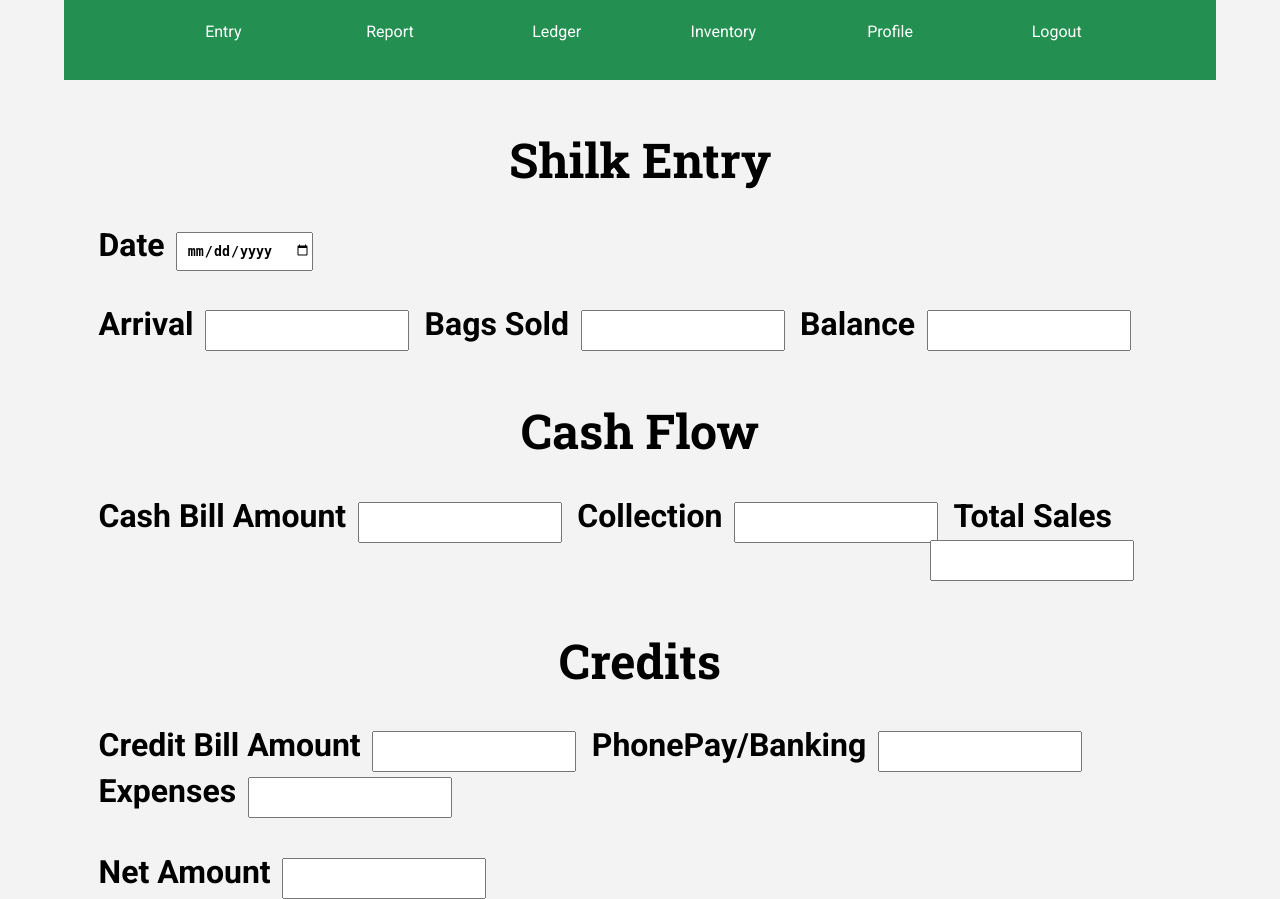
After one commit to sheikhjebran/vegitables, a Django app: page /shilk_entry in a window 1280 px wide. The commit adds this page. Run offline with Django 4.2, Linux system fonts and the light colour scheme; a user stored in the database is signed in; some libraries are stand-ins or nearby versions.

Commit message:
Upload design

```diff
--- a/requirements.txt
+++ b/requirements.txt
@@ -11,4 +11,3 @@ pipreqs
 python-decouple
 JsonDecoder
 selenium
-webdriver_manager
--- a/vegitable/shops/urls.py
+++ b/vegitable/shops/urls.py
@@ -66,7 +66,7 @@ urlpatterns = [
     path('sales_bill_report', views.sales_bill_report, name='sales_bill_report'),
     path('report_sales_bill', views.report_sales_bill, name='report_sales_bill'),
     path('generate_sales_bill_report', views.generate_sales_bill_report, name='generate_sales_bill_report'),
-    path('rmc_report',views.rmc_report,name='rmc_report'),
+    path('rmc_report', views.rmc_report, name='rmc_report'),
 
     # Customer Ledger
     path('customer_ledger', views.customer_ledger, name='customer_ledger'),
@@ -88,12 +88,16 @@ urlpatterns = [
     path('inventory/next/<int:page_number>', views.inventory_next_page, name="inventory_next_page"),
 
     # Credit Bill Entry
-    path('credit_bill_entry',views.credit_bill_entry,name="credit_bill_entry"),
-    path('search_credit',views.search_credit,name="search_credit"),
-    path('add_credit_bill_amount', views.add_new_credit_bill_entry,name="add_new_credit_bill_entry"),
+    path('credit_bill_entry', views.credit_bill_entry, name="credit_bill_entry"),
+    path('search_credit', views.search_credit, name="search_credit"),
+    path('add_credit_bill_amount', views.add_new_credit_bill_entry, name="add_new_credit_bill_entry"),
     path('get_credit_bill_entry_list', views.get_credit_bill_entry_list, name="get_credit_bill_entry_list"),
+
+    # Shilk Entry
+    path('shilk_entry', views.shilk_entry, name="shilk_entry"),
 
     # RMC
     path('get_daily_rmc_selected_date', views.get_daily_rmc_selected_date, name="get_daily_rmc_selected_date"),
-    path('get_daily_rmc_start_and_end_date', views.get_daily_rmc_start_and_end_date, name="get_daily_rmc_start_and_end_date")
+    path('get_daily_rmc_start_and_end_date', views.get_daily_rmc_start_and_end_date,
+         name="get_daily_rmc_start_and_end_date")
 ]
--- a/vegitable/shops/views.py
+++ b/vegitable/shops/views.py
@@ -904,7 +904,8 @@ def get_daily_rmc_start_and_end_date(request):
         start_date = getDate_from_string(request.GET['start_date'])
         end_date = getDate_from_string(request.GET['end_date'])
 
-        combined_data = Sales_Bill_Entry.objects.filter(date__range=(start_date, end_date),shop=shop_detail_object).values('date').annotate(
+        combined_data = Sales_Bill_Entry.objects.filter(date__range=(start_date, end_date),
+                                                        shop=shop_detail_object).values('date').annotate(
             total_rmc=Sum('rmc'),
             total_bags=Sum('sales_bill_iteam__bags'),
             total_total_amount=Sum('total_amount'),
@@ -916,11 +917,11 @@ def get_daily_rmc_start_and_end_date(request):
         # Loop through and print the combined data
         for entry in combined_data:
             single_entry = {
-                "Date":entry['date'],
-                "Total_RMC":entry['total_rmc'],
-                "Total_Amount":entry['total_total_amount'],
-                "Total_Paid":entry['total_paid_amount'],
-                "Total_Balance":entry['total_balance_amount'],
+                "Date": entry['date'],
+                "Total_RMC": entry['total_rmc'],
+                "Total_Amount": entry['total_total_amount'],
+                "Total_Paid": entry['total_paid_amount'],
+                "Total_Balance": entry['total_balance_amount'],
                 "Total_Bags": entry['total_bags'],
             }
             data.append(single_entry)
@@ -1326,3 +1327,9 @@ def generate_patti_bill_report(request):
         shop_detail_object = Shop.objects.get(shop_owner=request.user.id)
 
     return render(request, 'index.html')
+
+
+def shilk_entry(request):
+    if request.user.is_authenticated:
+        return render(request, 'Entry/Shilk/shilk.html')
+    return render(request, 'index.html')
--- a/vegitable/static/css/custom.css
+++ b/vegitable/static/css/custom.css
@@ -594,3 +594,23 @@ margin-top:0;
 .daily_report_date, .weekly_report_date{
 display:none;
 }
+
+.shilk_container{
+    margin-top:3%;
+    font-size: 2em;
+    font-weight: bolder;
+}
+.shilk_legend, .shilk_legend_value{
+    float: left;
+    margin-left:3%;
+}
+.shilk_legend_value{
+    margin-left:1%;
+}
+
+.shilk_container input[type="date"], .shilk_container input[type="text"]{
+    width:100%;
+    height:35px;
+    padding-left:7%;
+    font-weight:bolder;
+}
--- /dev/null
+++ b/vegitable/template/Entry/Shilk/shilk.html
@@ -0,0 +1,74 @@
+{% extends 'base.html' %}
+{% load static %}
+{% block content %}
+{% include "menubar.html" %}
+<div class="container">
+    <h1 class="heading">Shilk Entry</h1>
+    <div class="clearfix"> </div>
+
+    <div class="shilk_container">
+        <div class="shilk_legend">Date</div>
+        <div class="shilk_legend_value">
+            <input type="date" name="shilk_date" id="shilk_date">
+        </div>
+    </div>
+    <div class="clearfix"> </div>
+    <div class="shilk_container">
+        <div class="shilk_legend">Arrival</div>
+        <div class="shilk_legend_value">
+            <input type="text" name="shilk_arrival" id="shilk_arrival" readonly>
+        </div>
+        <div class="shilk_legend">Bags Sold</div>
+        <div class="shilk_legend_value">
+            <input type="text" name="shilk_bags_sold" id="shilk_bags_sold" readonly>
+        </div>
+        <div class="shilk_legend">Balance</div>
+        <div class="shilk_legend_value">
+            <input type="text" name="shilk_balance" id="shilk_balance" readonly>
+        </div>
+    </div>
+    <div class="clearfix"> </div>
+    <h3 class="heading">Cash Flow</h3>
+    <div class="clearfix"> </div>
+    <div class="shilk_container">
+        <div class="shilk_legend">Cash Bill Amount</div>
+        <div class="shilk_legend_value">
+            <input type="text" name="shilk_cash_bill_amount" id="shilk_cash_bill_amount" readonly>
+        </div>
+        <div class="shilk_legend">Collection</div>
+        <div class="shilk_legend_value">
+            <input type="text" name="shilk_collection" id="shilk_collection" readonly>
+        </div>
+        <div class="shilk_legend">Total Sales</div>
+        <div class="shilk_legend_value">
+            <input type="text" name="shilk_total_sales" id="shilk_total_sales" readonly>
+        </div>
+    </div>
+
+    <div class="clearfix"> </div>
+    <h3 class="heading">Credits</h3>
+    <div class="clearfix"> </div>
+    <div class="shilk_container">
+        <div class="shilk_legend">Credit Bill Amount</div>
+        <div class="shilk_legend_value">
+            <input type="text" name="shilk_credit_bill_amount" id="shilk_credit_bill_amount" readonly>
+        </div>
+        <div class="shilk_legend">PhonePay/Banking</div>
+        <div class="shilk_legend_value">
+            <input type="text" name="shilk_phone_pay" id="shilk_phone_pay" readonly>
+        </div>
+        <div class="shilk_legend">Expenses</div>
+        <div class="shilk_legend_value">
+            <input type="text" name="shilk_expenses" id="shilk_expenses" readonly>
+        </div>
+    </div>
+    <div class="clearfix"> </div>
+    <div class="shilk_container">
+        <div class="shilk_legend">Net Amount</div>
+        <div class="shilk_legend_value">
+            <input type="text" name="shilk_net_amount" id="shilk_net_amount" readonly>
+        </div>
+    </div>
+    <div class="clearfix"> </div>
+</div>
+{% endblock %}
--- a/vegitable/template/menubar.html
+++ b/vegitable/template/menubar.html
@@ -11,6 +11,7 @@
           <li class="menu-item"><a href="/patti_list">Patti Entry</a></li>
           <li class="menu-item"><a href="/expenditure_entry">Expenditure Entry</a></li>
           <li class="menu-item"><a href="/credit_bill_entry">Credit Bill Entry</a></li>
+          <li class="menu-item"><a href="/shilk_entry">Shilk Entry</a></li>
         </ol>
       </li>
       <li class="menu-item">
```
